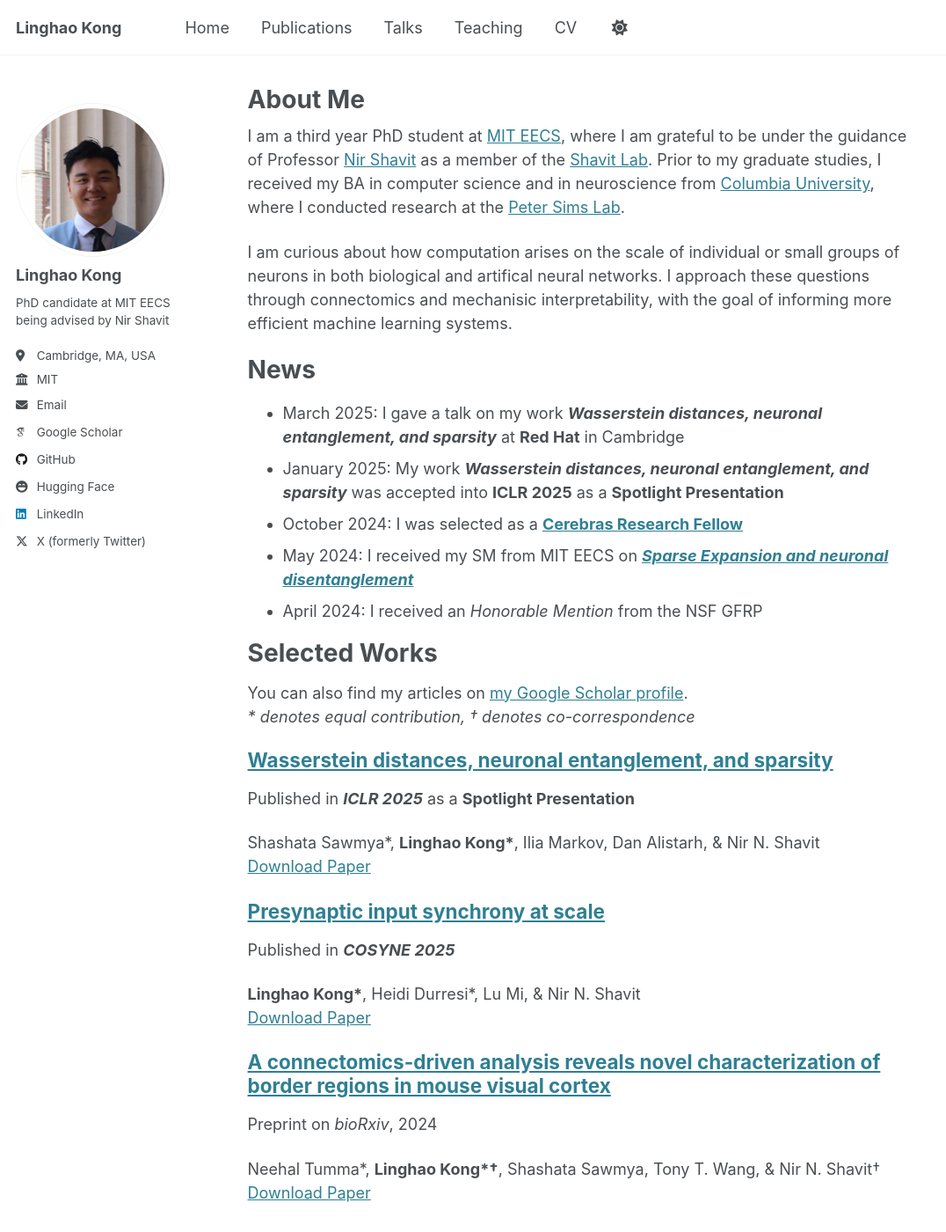
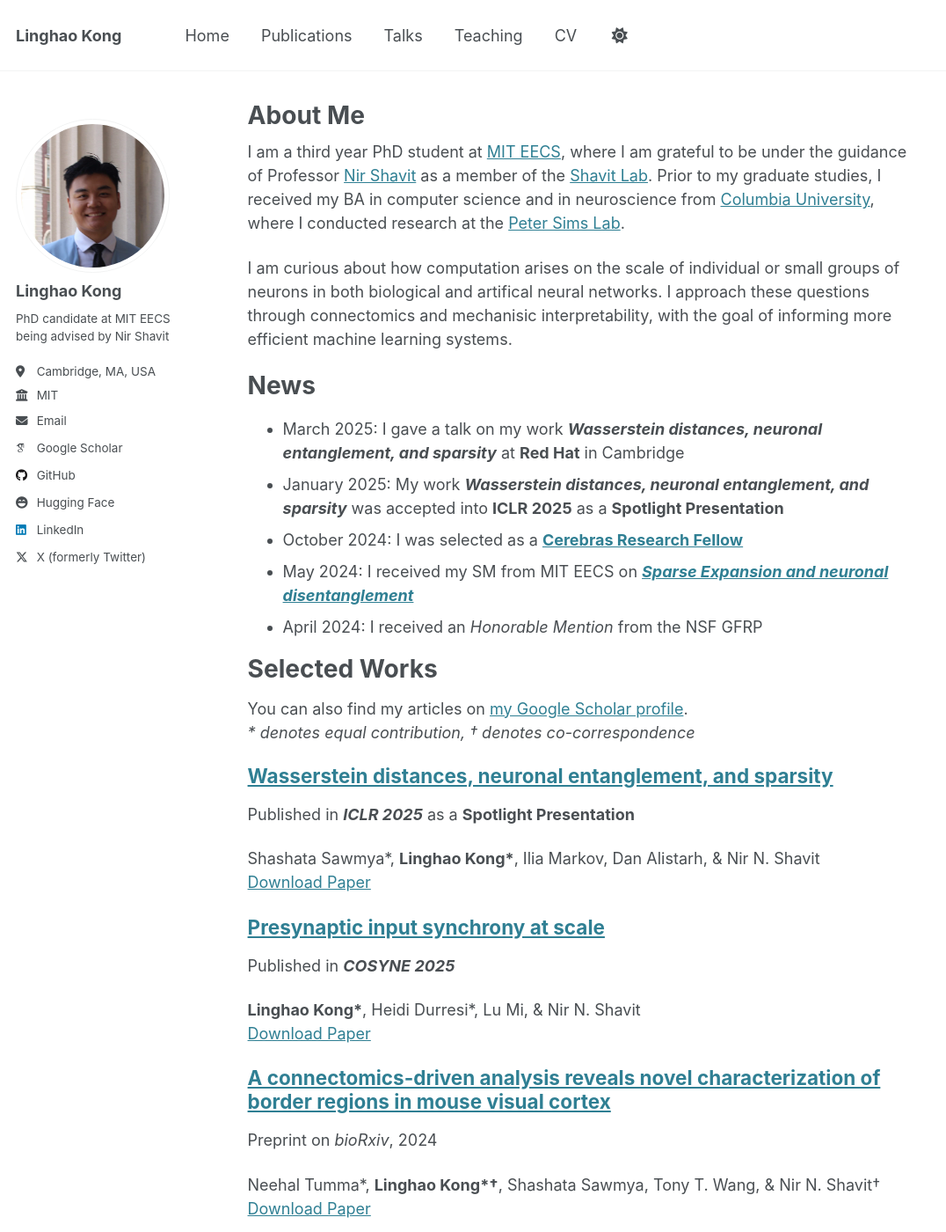
Before and after one commit to Lin-K76/Lin-K76.github.io, a Jekyll site: the page built from _pages/about.md, in a window 1280 px wide and 1400 px high. Shown: the whole window at 88% size, without its empty margins (0-1076 px from the left). Built offline with Jekyll 4.4.1, drawn with Linux system fonts in a browser that asks for light colours; some web fonts are replaced.

Commit message:
Updates formatting

```diff
--- a/_sass/layout/_masthead.scss
+++ b/_sass/layout/_masthead.scss
@@ -27,7 +27,7 @@
   &__inner-wrap {
     @include container;
     @include clearfix;
-    padding: 0.5em 1em;
+    padding: 1em 1em;
     font-family: $sans-serif-narrow;
 
     @include breakpoint($x-large) {
```
